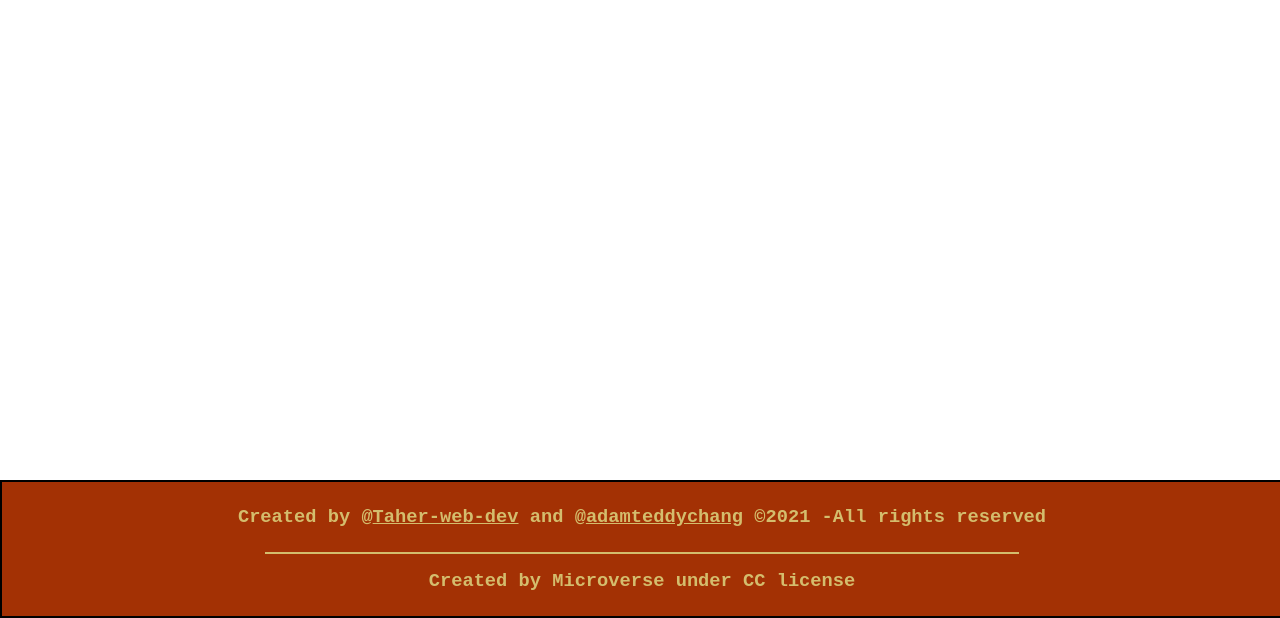
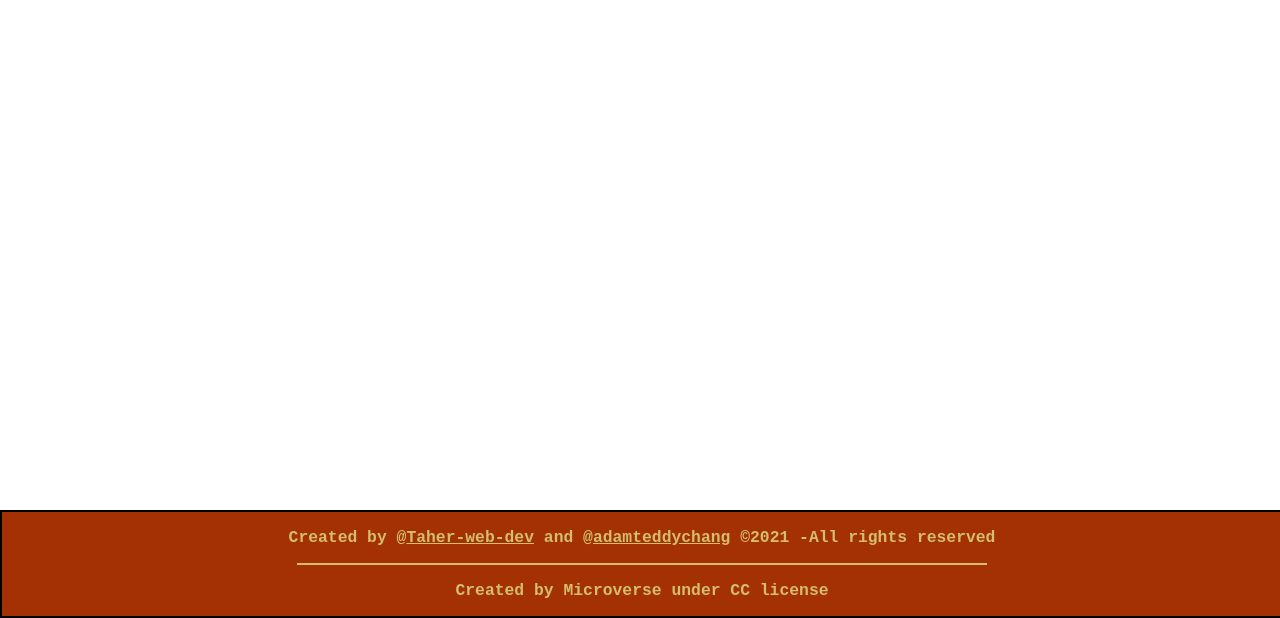
Before and after one commit to taher-software/JS_Cap, a website built with webpack: page src/index.html in a window 1280 px wide. Shown: the part 182-800 px from the top of the page. Built offline with nearby package versions, Linux system fonts and the light colour scheme.

Commit message:
fixed footer styling

```diff
--- a/src/style.css
+++ b/src/style.css
@@ -1,3 +1,7 @@
+html {
+  font-family: monospace, sans-serif;
+}
+
 header {
   display: flex;
   width: 60%;
@@ -20,6 +24,7 @@ header p {
   line-height: 1.8;
   background: linear-gradient(rgb(212, 189, 109), rgb(220, 58, 55));
   -webkit-background-clip: text;
+  background-clip: text;
   color: transparent;
 }
 
@@ -29,10 +34,6 @@ header p {
   text-decoration-color: rgb(212, 189, 109);
   text-decoration-thickness: 2px;
   text-underline-offset: 2px;
-}
-
-html {
-  font-family: monospace, sans-serif;
 }
 
 #footer {
@@ -46,25 +47,22 @@ html {
   color: rgb(212, 189, 109);
   border: 2px solid black;
   background-color: rgb(163, 49, 4);
+  font-size: 14px;
 }
 
 #footer h3 {
   text-align: center;
-  padding: 1.5rem 2rem;
+  padding: 1rem;
   margin: 0;
 }
 
 .hr {
-  width: 47rem;
+  width: 43rem;
   margin: 0 auto;
   background: rgb(212, 189, 109);
   border: 1px solid rgb(212, 189, 109);
 }
 
-#footer h3:last-child {
-  padding-top: 1rem;
-}
-
 h3 a.github_link {
   color: inherit;
 }
```
Also changed, not shown: dist/bundle.js, dist/index.html.
